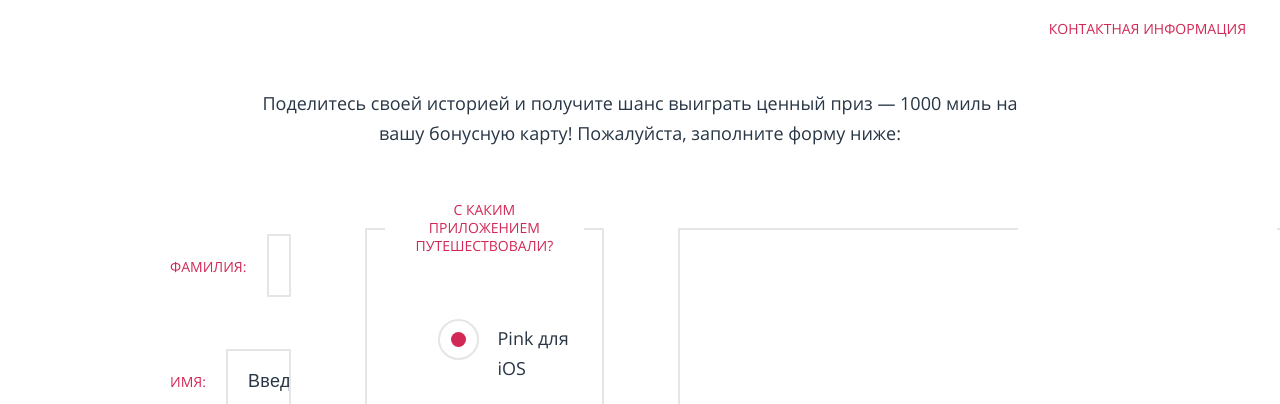
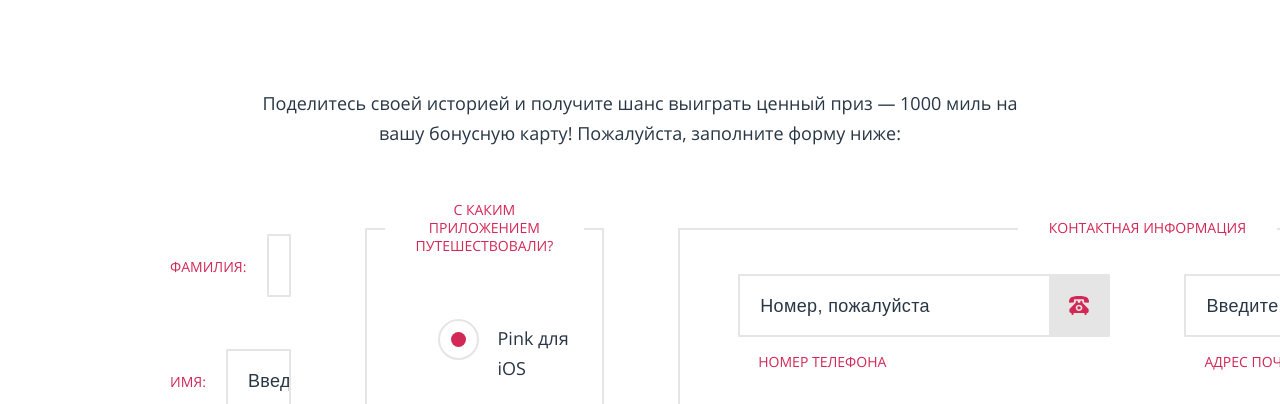
Before and after one commit to ant-druha/1924739-pink-24, a website: page source/contest.html in a window 1280 px wide. Shown: the part 396-800 px from the top of the page. Drawn offline with nearby package versions, Linux system fonts and the light colour scheme; files that its build step writes are made by us from their sources.

Commit message:
Cross browsers check: on Safari it causes the title to exceed it's parent container height.

```diff
--- a/source/less/components/form.less
+++ b/source/less/components/form.less
@@ -115,10 +115,6 @@
 
     @media (min-width: @width-md) {
       display: block;
-    }
-
-    @media (min-width: @width-lg) {
-      flex: 0 0 100%;
     }
   }
 
```
